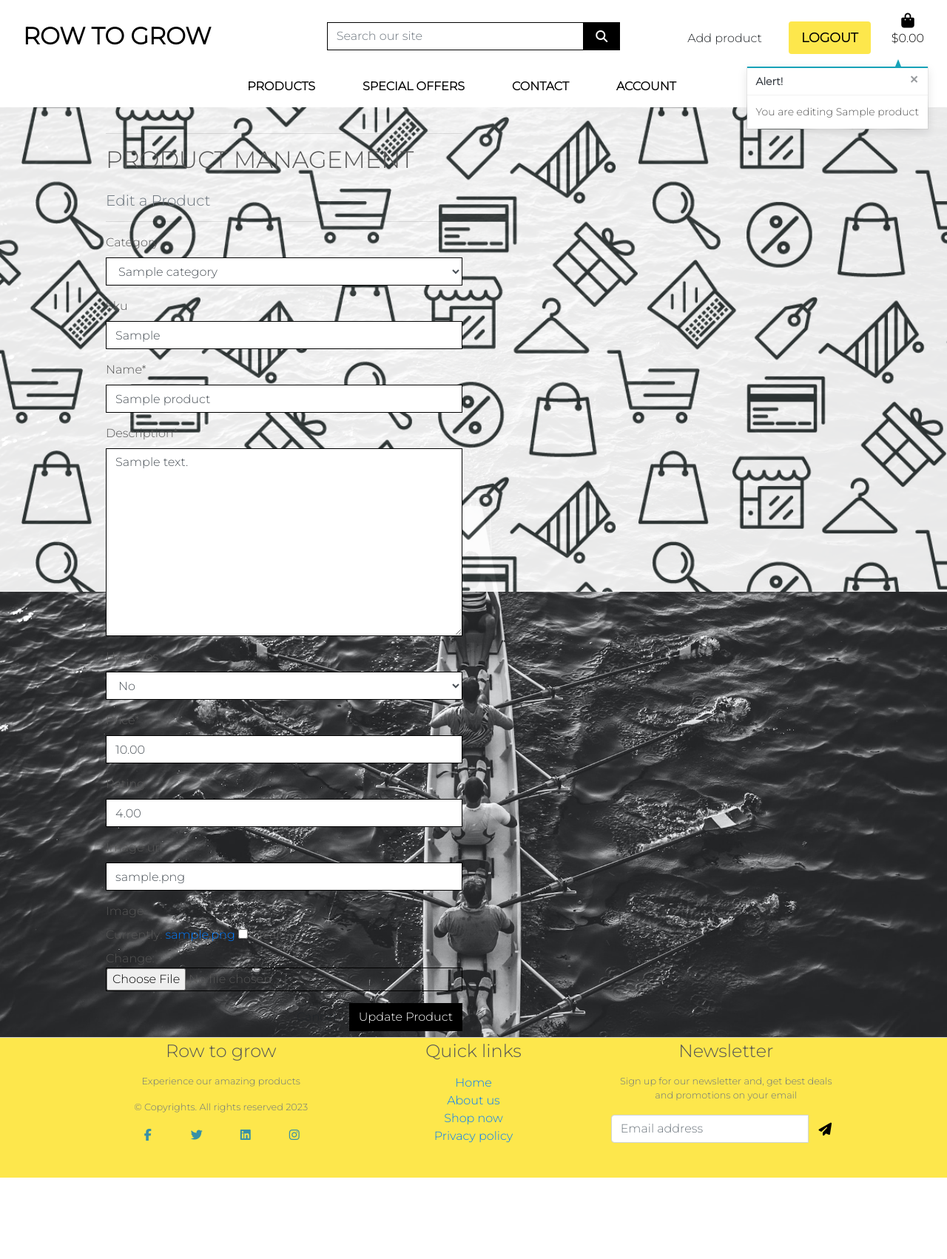
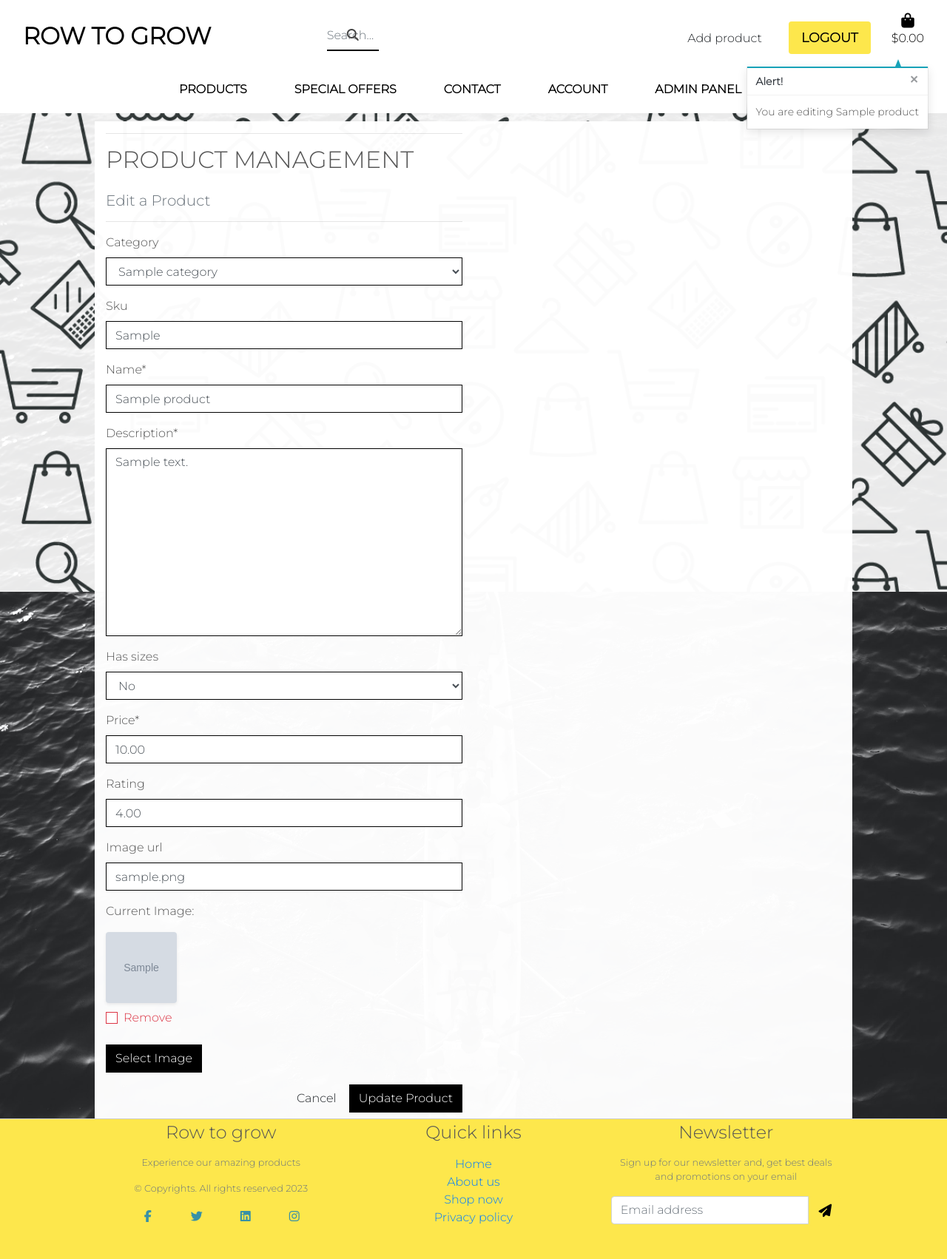
Before and after one commit to tmarkec/row_to_grow, a Django app: page /products/edit/1/ in a window 1280 px wide. Shown: the whole page at 74% size. Before the commit the page ends 1592 px from the top, so only its background shows below. Run offline with Django 3.2, Linux system fonts and the light colour scheme; a user stored in the database is signed in; tables that the repository leaves empty hold one stand-in row (values such as "Sample post"); grey boxes marked "Sample" are stand-in pictures; parts of the project's set-up code (start-up, migrations or seed data) failed here and were passed over; some libraries are stand-ins or nearby versions.

Commit message:
fix login buttons mobile version, add style to search-box

```diff
--- a/products/forms.py
+++ b/products/forms.py
@@ -1,5 +1,6 @@
 from django import forms
 from .models import Review, Product, Category
+from .widgets import CustomClearableFileInput
 
 
 class ReviewForm(forms.ModelForm):
@@ -20,11 +21,14 @@ class ReviewForm(forms.ModelForm):
             'rating': False
         }
 
+
 class ProductForm(forms.ModelForm):
 
     class Meta:
         model = Product
         fields = '__all__'
+
+    image = forms.ImageField(label='Image', required=False, widget=CustomClearableFileInput)
 
     def __init__(self, *args, **kwargs):
         super().__init__(*args, **kwargs)
--- /dev/null
+++ b/products/templates/products/custom_widget_templates/custom_clearable_file_input.html
@@ -0,0 +1,17 @@
+{% if widget.is_initial %}
+    <p>{{ widget.initial_text }}:</p>
+    <a href="{{ widget.value.url }}">
+        <img width="96" height="96" class="rounded shadow-sm" src="{{ widget.value.url }}">
+    </a>
+    {% if not widget.required %}
+        <div class="custom-control custom-checkbox mt-2">
+            <input class="custom-control-input" type="checkbox" name="{{ widget.checkbox_name }}" id="{{ widget.checkbox_id }}">
+            <label class="custom-control-label text-danger" for="{{ widget.checkbox_id }}">{{ widget.clear_checkbox_label }}</label>
+        </div>
+    {% endif %}<br>
+    {{ widget.input_text }}
+{% endif %}
+<span class="btn btn-black rounded-0 btn-file">
+    Select Image <input id="new-image" type="{{ widget.type }}" name="{{ widget.name }}"{% include "django/forms/widgets/attrs.html" %}>
+</span>
+<strong><p class="text-danger" id="filename"></p></strong>
--- a/products/templates/products/edit_product.html
+++ b/products/templates/products/edit_product.html
@@ -11,7 +11,7 @@
 
 {% block content %}
     <div class="overlay"></div>
-    <div class="container">
+    <div class="container one">
         <div class="row">
             <div class="col-12 col-md-6">
                 <hr>
@@ -25,7 +25,13 @@
             <div class="col-12 col-md-6">
                 <form method="POST" action="{% url 'edit_product' product.id %}" class="form mb-2" enctype="multipart/form-data">
                     {% csrf_token %}
-                    {{ form | crispy }}
+                    {% for field in form %}
+                        {% if field.name != 'image' %}
+                            {{ field | as_crispy_field }}
+                        {% else %}
+                            {{ field }}
+                        {% endif %}
+                    {% endfor %}
                     <div class="text-right">
                         <a class="btn btn-outline-black rounded-0" href="{% url 'products' %}">Cancel</a>
                         <button class="btn btn-black rounded-0" type="submit">Update Product</button>
@@ -35,3 +41,12 @@
         </div>
     </div>
 {% endblock %}
+{% block postloadjs %}
+{{ block.super }}
+    <script type="text/javascript">
+        $('#new-image').change(function() {
+            var file = $('#new-image')[0].files[0];
+            $('#filename').text(`Image will be set to: ${file.name}`);
+        });
+    </script>
+{% endblock %}
--- a/static/css/base.css
+++ b/static/css/base.css
@@ -7,6 +7,46 @@ a {
 }
 a:hover {
     text-decoration: none;
+}
+.search-box {
+    position: relative;
+    width: 70px;
+    border-bottom: 2px solid #000;
+    transition: width 0.5s ease-in-out;
+  }
+
+  .search-box:hover {
+    width: 100%;
+  }
+
+  .search-box input[type="text"] {
+    border: none;
+    outline: none;
+    background: transparent;
+    width: 100%;
+    font-size: 16px;
+    padding: 5px 0;
+  }
+
+  .search-box button {
+    position: absolute;
+    top: 0;
+    right: 0;
+    height: 100%;
+    background: transparent;
+    color: #444;
+    font-size: 16px;
+    border: none;
+    outline: none;
+    padding: 5px 10px;
+  }
+
+  .search-box button:hover {
+    color: #000;
+  }
+
+.login {
+    display: none;
 }
 .test-btn {
     background: #fde74c;
@@ -207,6 +247,33 @@ body {
 .rating > input:checked ~ label:hover ~ label:hover:before {
     color: #a01523;
 }
+/* Product Form */
+
+.btn-file {
+    position: relative;
+    overflow: hidden;
+}
+
+.btn-file input[type="file"] {
+    position: absolute;
+    top: 0;
+    right: 0;
+    min-width: 100%;
+    min-height: 100%;
+    opacity: 0;
+    cursor: pointer;
+}
+
+.custom-checkbox .custom-control-label::before {
+    border-radius: 0;
+    border-color: #dc3545;
+}
+
+.custom-checkbox .custom-control-input:checked~.custom-control-label::before {
+    background-color: #dc3545;
+    border-color: #dc3545;
+    border-radius: 0;
+}
 
 /* ---------------------------------Footer */
 .main-footer {
@@ -324,6 +391,9 @@ body {
       }
 
       body {
-          height: calc(100vh - 116px);
+          height: calc(100vh - 118px);
+      }
+      .login {
+        display: block;
       }
   }
--- a/templates/base.html
+++ b/templates/base.html
@@ -48,7 +48,7 @@
 
 <body>
     <header class="container-fluid fixed-top">
-        <div id="topnav" class="row bg-white pt-lg-2 d-none d-lg-flex align-items-start">
+        <div id="topnav" class="row bg-white pt-lg-2 d-none d-lg-flex align-items-start p-0">
             <div class="col-12 col-lg-4 my-auto py-1 py-lg-0 text-center text-lg-left">
                 <a href="{% url 'home' %}" class="nav-link main-logo-link">
                     <h2 class="logo-font text-black my-0"><strong>Row to grow</strong></h2>
@@ -56,11 +56,11 @@
             </div>
             <div class="col-12 col-lg-4 my-auto py-1 py-lg-0">
                 <form method="GET" action="{% url 'products' %}">
-                    <div class="input-group w-100">
-                        <input class="form-control border border-black rounded-0" type="text" name="q"
-                            placeholder="Search our site">
+                    <div class="search-box ">
+                        <input class="form-control border-0" type="text" name="q"
+                            placeholder="Search...">
                         <div class="input-group-append">
-                            <button class="form-control btn btn-black border border-black rounded-0" type="submit">
+                            <button class="form-control border-0 " type="submit">
                                 <span class="icon">
                                     <i class="fas fa-search"></i>
                                 </span>
@@ -69,7 +69,7 @@
                     </div>
                 </form>
             </div>
-            <div class="col-12 col-lg-4 my-auto py-1 py-lg-0">
+            <div class="col-4">
                 <ul class="list-inline list-unstyled text-center text-lg-right">
                     {% if request.user.is_authenticated %}
                     {% if request.user.is_superuser %}
--- a/templates/includes/main-nav.html
+++ b/templates/includes/main-nav.html
@@ -1,14 +1,17 @@
 <div class="collapse navbar-collapse" id="main-nav">
     <ul class="navbar-nav w-auto mx-auto">
         <li class="nav-item dropdown">
-            <a class="logo-font font-weight-bold nav-link text-black mr-5" href="#" id="all-products-link" data-toggle="dropdown" aria-haspopup="true" aria-expanded="false">
+            <a class="logo-font font-weight-bold nav-link text-black mr-5" href="#" id="all-products-link"
+                data-toggle="dropdown" aria-haspopup="true" aria-expanded="false">
                 Products
             </a>
             <div class="dropdown-menu border-0" aria-labelledby="all-products-link">
-                <a href="{% url 'products' %}?category=accesories,education,rowing_jackets,leggings,t_shirt" class="dropdown-item">All Products</a>
+                <a href="{% url 'products' %}?category=accesories,education,rowing_jackets,leggings,t_shirt"
+                    class="dropdown-item">All Products</a>
                 <a href="{% url 'products' %}?category=accesories" class="dropdown-item">Accesories</a>
                 <a href="{% url 'products' %}?category=education" class="dropdown-item ">Education</a>
-                <a class="dropdown-item dropdown-toggle" href="#" id="navbarDropdownSubmenu" role="button" data-toggle="dropdown" aria-haspopup="true" aria-expanded="false">
+                <a class="dropdown-item dropdown-toggle" href="#" id="navbarDropdownSubmenu" role="button"
+                    data-toggle="dropdown" aria-haspopup="true" aria-expanded="false">
                     Apperal
                 </a>
                 <ul class="dropdown-menu" aria-labelledby="navbarDropdownSubmenu">
@@ -21,7 +24,8 @@
             </div>
         </li>
         <li class="nav-item dropdown">
-            <a class="logo-font font-weight-bold nav-link text-black mr-5" href="#" id="specials-link" data-toggle="dropdown" aria-haspopup="true" aria-expanded="false">
+            <a class="logo-font font-weight-bold nav-link text-black mr-5" href="#" id="specials-link"
+                data-toggle="dropdown" aria-haspopup="true" aria-expanded="false">
                 Special Offers
             </a>
             <div class="dropdown-menu border-0" aria-labelledby="specials-link">
@@ -43,7 +47,44 @@
             </a>
         </li>
         {% endif %}
+        {% if request.user.is_superuser %}
+        <li class="nav-item"><a class="logo-font font-weight-bold nav-link text-black mr-5"
+                href="{% url 'admin:index' %}">Admin panel</a></li>
+        {% endif %}
+        <li class="nav-item login left">
+        <ul class="list-inline list-unstyled text-center text-lg-right">
+            {% if request.user.is_authenticated %}
+            {% if request.user.is_superuser %}
+            <li class="list-inline-item ">
+                <a href="{% url 'add_product' %}" class="dropdown-item">Add product</a></li>
+            {% endif %}
+            <li class="list-inline-item ">
+                <a class="nav-link btn test-btn text-uppercase" href="{% url 'account_logout' %}">
+                    <div class="text-center">
+                        <p class="my-0">Logout</p>
+                    </div>
+                </a>
+            </li>
+            {% else %}
+            <li class="list-inline-item ">
+                <a class="nav-link btn test-btn text-uppercase" href="{% url 'account_login' %}">
+                    <div class="text-center">
+                        <p class="my-0">Login</p>
+                    </div>
+                </a>
+            </li>
+            <li class="list-inline-item ">
+                <a class="nav-link btn test-btn text-uppercase" href="{% url 'account_signup' %}">
+                    <div class="text-center">
+                        <p class="my-0">Register</p>
+                    </div>
+                </a>
+            </li>
+            {% endif %}
 
+        </ul>
+        </li>
+</div>
 
-    </ul>
+</ul>
 </div>
--- a/templates/includes/mobile-top-header.html
+++ b/templates/includes/mobile-top-header.html
@@ -1,5 +1,8 @@
+<div class="row">
+    <div class="col-12 col-lg-4 my-auto py-1 py-lg-0">
         <li class="list-inline-item">
-    <a class="text-black nav-link d-block d-lg-none" href="#" id="mobile-search" data-toggle="dropdown" aria-haspopup="true" aria-expanded="false">
+            <a class="text-black nav-link d-block d-lg-none" href="#" id="mobile-search" data-toggle="dropdown"
+                aria-haspopup="true" aria-expanded="false">
                 <div class="text-center">
                     <div><i class="fas fa-search fa-lg"></i></div>
                     <p class="my-0">Search</p>
@@ -8,9 +11,11 @@
             <div class="dropdown-menu border-0 w-100 p-3 rounded-0 my-0" aria-labelledby="mobile-search">
                 <form class="form" method="GET" action="{% url 'products' %}">
                     <div class="input-group w-100">
-                <input class="form-control border border-black rounded-0" type="text" name="q" placeholder="Search our site">
+                        <input class="form-control border-bottom border-0 border-black rounded-0" type="text" name="q"
+                            placeholder="Search our site">
                         <div class="input-group-append">
-                    <button class="form-control form-control btn btn-black border border-black rounded-0" type="submit">
+                            <button class="form-control form-control btn btn-black border border-black rounded-0"
+                                type="submit">
                                 <span class="icon">
                                     <i class="fas fa-search"></i>
                                 </span>
@@ -21,7 +26,8 @@
             </div>
         </li>
         <li class="list-inline-item">
-    <a class="{% if grand_total %}text-primary font-weight-bold{% else %}text-black{% endif %} nav-link d-block d-lg-none" href="{% url 'view_bag' %}">
+            <a class="{% if grand_total %}text-primary font-weight-bold{% else %}text-black{% endif %} nav-link d-block d-lg-none"
+                href="{% url 'view_bag' %}">
                 <div class="text-center">
                     <div><i class="fas fa-shopping-bag fa-lg"></i></div>
                     <p class="my-0">
@@ -34,3 +40,5 @@
                 </div>
             </a>
         </li>
+    </div>
+</div>
```
Also changed, not shown: products/templates/products/add_product.html (+16 -1 lines), products/widgets.py (added, +9 -0 lines), profiles/views.py (+7 -5 lines), bag/views.py (line endings or trailing spaces), media/access.png (added), media/alex-lvrs-2zDw14yCYqk-unsplash.jpg (added), media/jacket1.png (added), media/jacket2.png (added), media/leggings.png (added), media/shirt.png (added), media/spp.png (added). Lines whose indentation alone changed are shown as unchanged.
